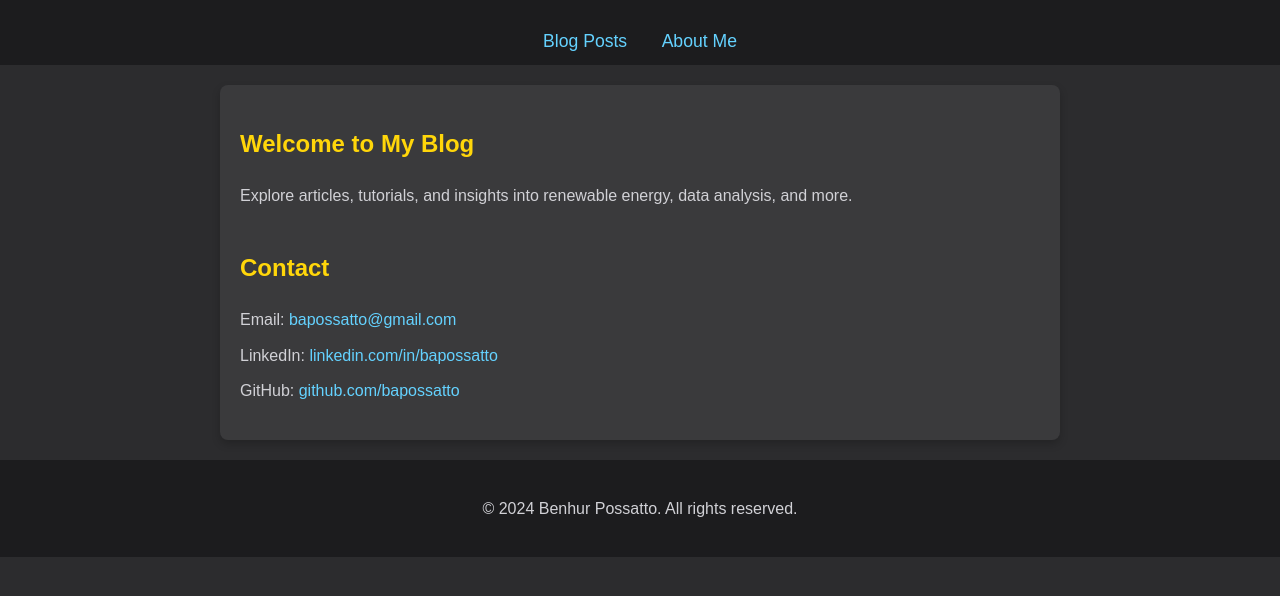
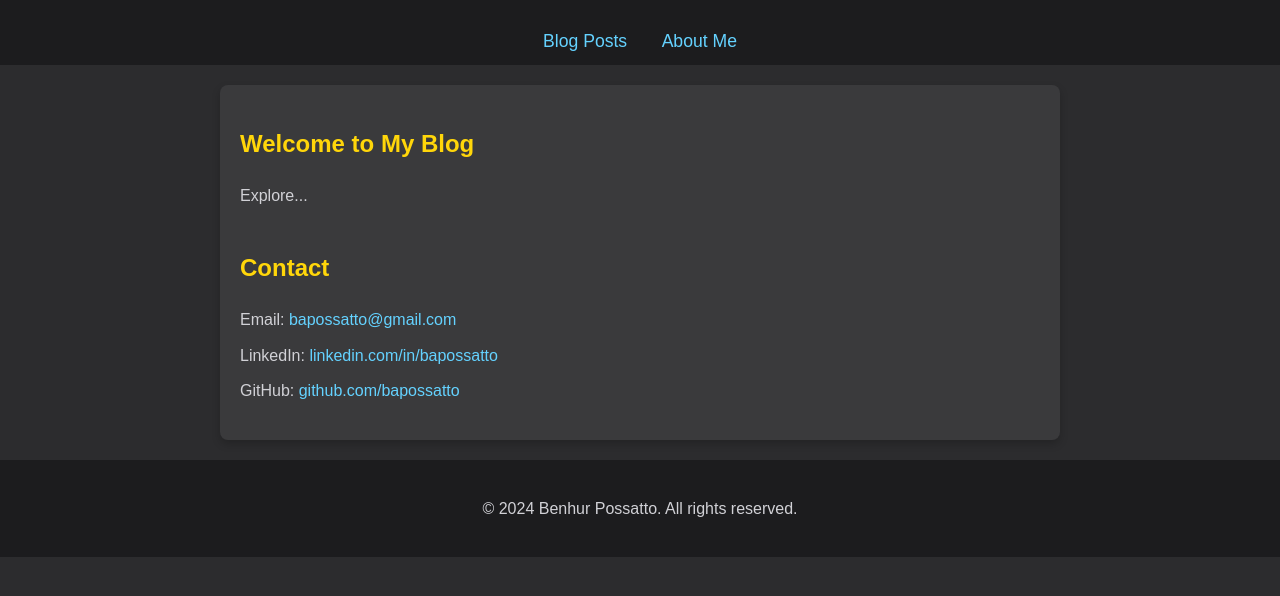
Before and after one commit to bapossatto/bapossatto.github.io, a plain HTML site: page index.html in a window 1280 px wide. Shown: the part 128-724 px from the top of the page. Drawn offline with Linux system fonts and the light colour scheme.

Commit message:
Update index.html

```diff
--- a/index.html
+++ b/index.html
@@ -112,7 +112,7 @@
 
     <div class="container">
         <h2>Welcome to My Blog</h2>
-        <p>Explore articles, tutorials, and insights into renewable energy, data analysis, and more.</p>
+        <p>Explore...</p>
 
         <div class="contact">
             <h2>Contact</h2>
```
